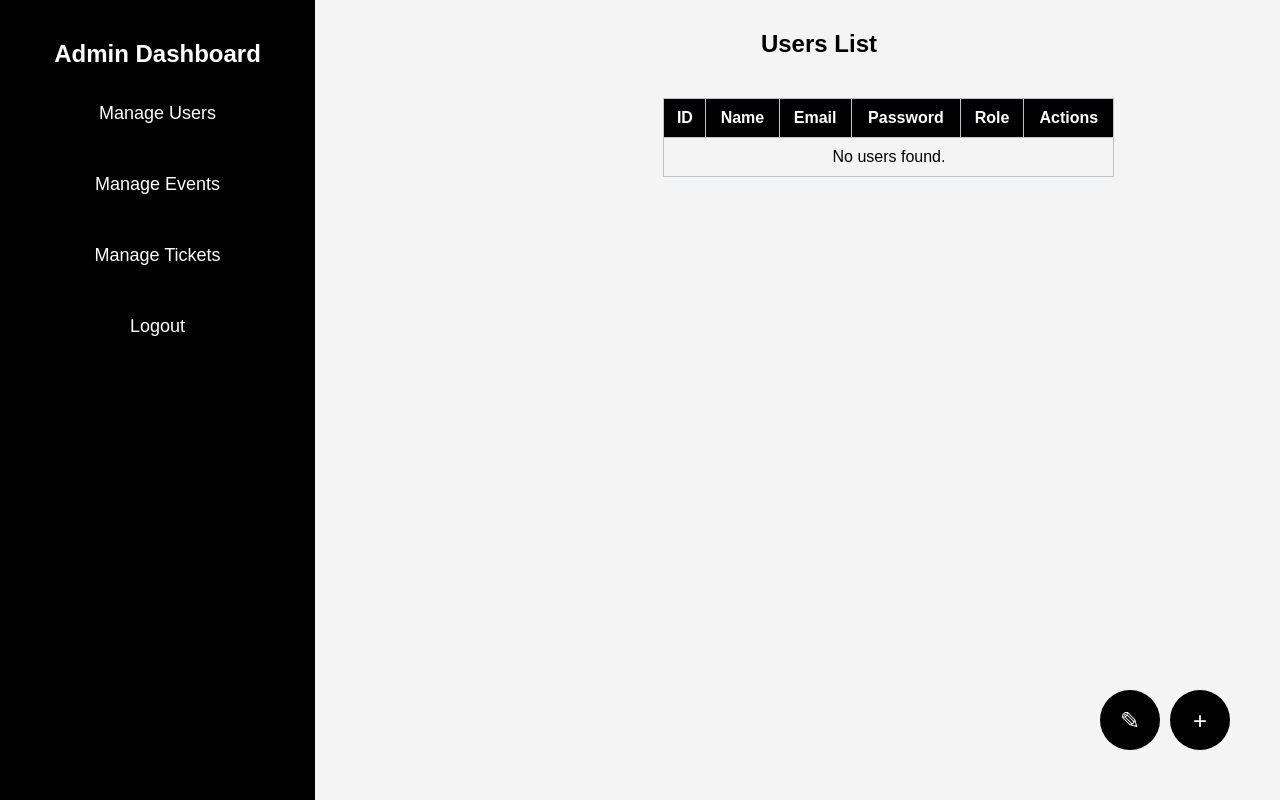
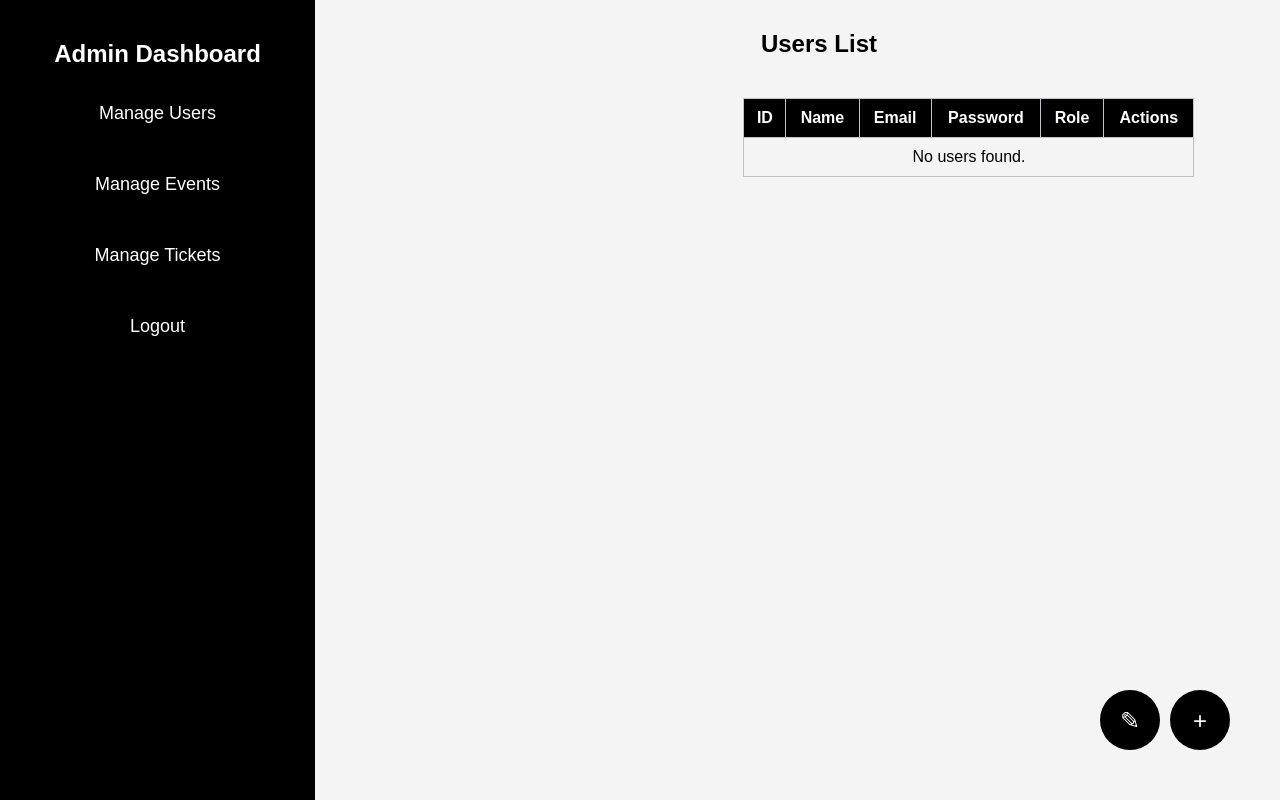
Before and after one commit to H-H-Z-K/Event, a PHP site: page /users.php in a window 1280 px wide. Run offline with PHP 8.4, Linux system fonts and the light colour scheme; data that the repository does not hold is empty.

Commit message:
git commit "a"

```diff
--- a/users.php
+++ b/users.php
@@ -203,7 +203,7 @@ form button:hover {
 table {
     width: 50%;
     margin-top: 20px;
-    margin-left: 140px;
+    margin-left: 300px;
     border-collapse: collapse;
 }
 
```
